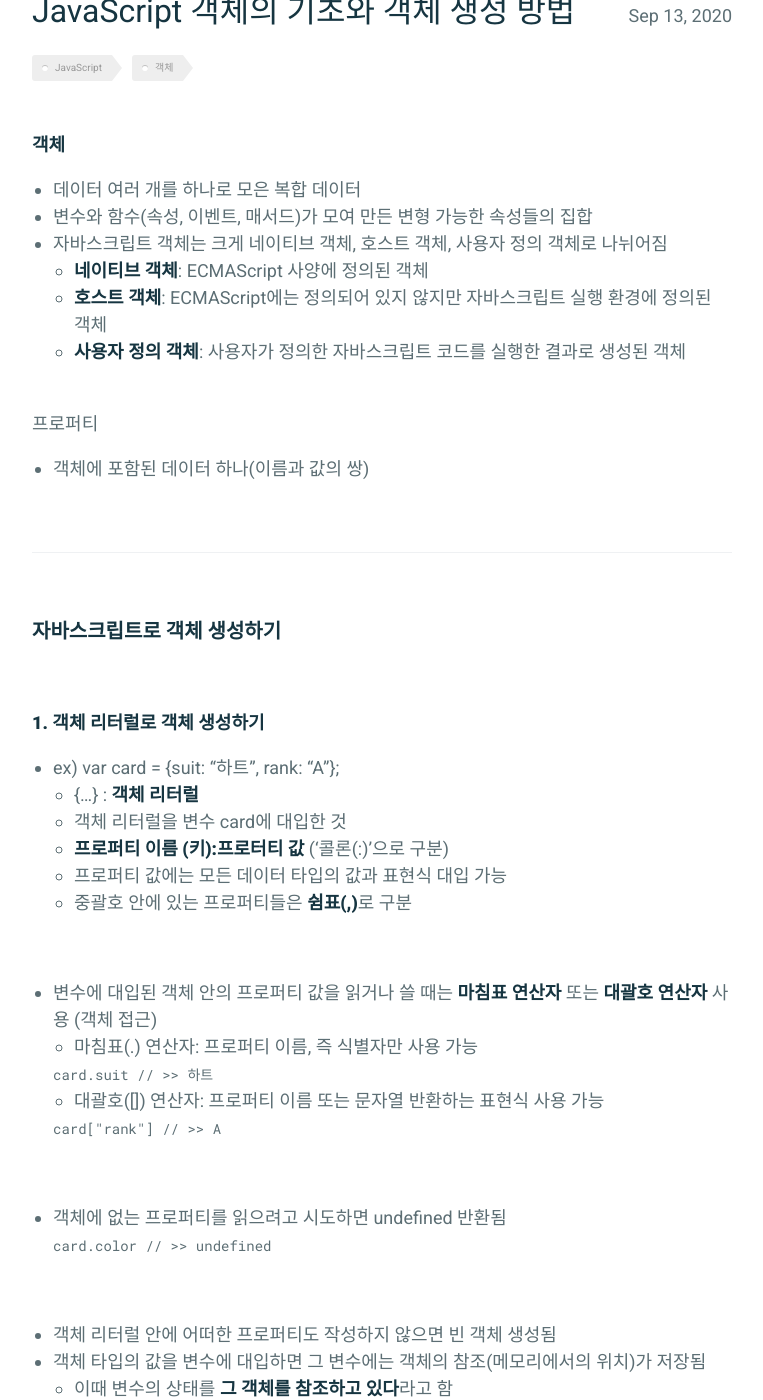
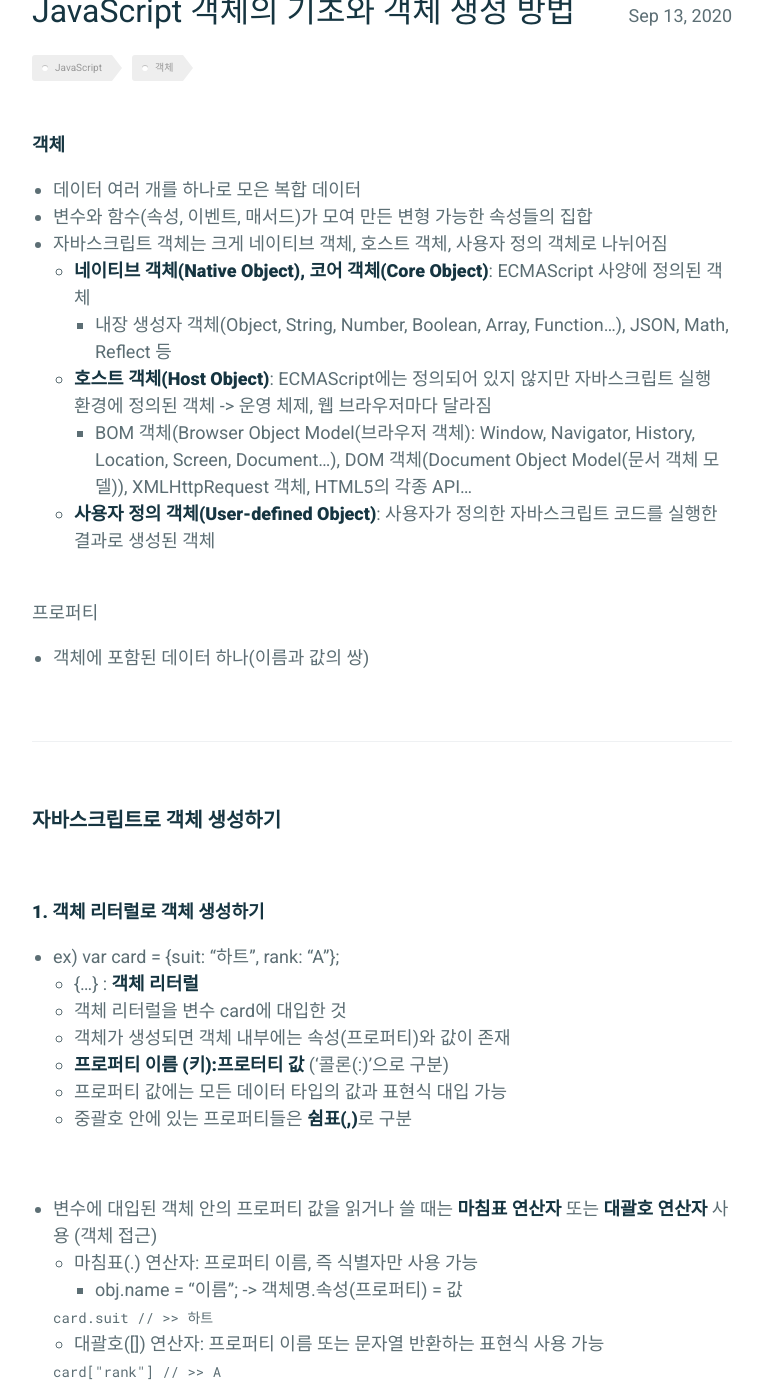
Before and after one commit to absolutelyfullycapable/absolutelyfullycapable.github.io, a Jekyll site: the page built from _posts/2020-09-13-javascript-객체의기초와생성방법.md, in a window 1280 px wide and 1400 px high, scrolled down 302 px. Shown: the whole window, without its empty margins (258-1021 px from the left). Built offline with Jekyll 4.4.1, drawn with Linux system fonts in a browser that asks for light colours; some of the changed text lies outside the part shown.

Commit message:
modify 2020-09-13 post - add contents

````diff
--- a/_posts/2020-09-13-javascript-객체의기초와생성방법.md
+++ b/_posts/2020-09-13-javascript-객체의기초와생성방법.md
@@ -23,9 +23,11 @@ comments: true
 -  데이터 여러 개를 하나로 모은 복합 데이터
 -  변수와 함수(속성, 이벤트, 매서드)가 모여 만든 변형 가능한 속성들의 집합
 -  자바스크립트 객체는 크게 네이티브 객체, 호스트 객체, 사용자 정의 객체로 나뉘어짐
-	- **네이티브 객체**: ECMAScript 사양에 정의된 객체
-	- **호스트 객체**: ECMAScript에는 정의되어 있지 않지만 자바스크립트 실행 환경에 정의된 객체
-	- **사용자 정의 객체**: 사용자가 정의한 자바스크립트 코드를 실행한 결과로 생성된 객체
+	- **네이티브 객체(Native  Object), 코어 객체(Core Object)**: ECMAScript 사양에 정의된 객체
+	    - 내장 생성자 객체(Object, String, Number, Boolean, Array, Function...), JSON, Math, Reflect 등
+	- **호스트 객체(Host Object)**: ECMAScript에는 정의되어 있지 않지만 자바스크립트 실행 환경에 정의된 객체 -> 운영 체제, 웹 브라우저마다 달라짐
+	    - BOM 객체(Browser Object Model(브라우저 객체): Window, Navigator, History, Location, Screen, Document...), DOM 객체(Document Object Model(문서 객체 모델)), XMLHttpRequest 객체, HTML5의 각종 API...
+	- **사용자 정의 객체(User-defined Object)**: 사용자가 정의한 자바스크립트 코드를 실행한 결과로 생성된 객체
 
 <br/>
 프로퍼티
@@ -44,6 +46,7 @@ comments: true
 - ex) var card = {suit: "하트", rank: "A"};
 	- {...} : **객체 리터럴**
 	- 객체 리터럴을 변수 card에 대입한 것
+	- 객체가 생성되면 객체 내부에는 속성(프로퍼티)와 값이 존재
 	- **프로퍼티 이름 (키):프로터티 값** ('콜론(:)'으로 구분)
 	- 프로퍼티 값에는 모든 데이터 타입의 값과 표현식 대입 가능
 	- 중괄호 안에 있는 프로퍼티들은 **쉼표(,)**로 구분
@@ -52,6 +55,7 @@ comments: true
 
 - 변수에 대입된 객체 안의 프로퍼티 값을 읽거나 쓸 때는 **마침표 연산자** 또는 **대괄호 연산자** 사용 (객체 접근)
 	- 마침표(.) 연산자: 프로퍼티 이름, 즉 식별자만 사용 가능
+	    - obj.name = "이름"; -> 객체명.속성(프로퍼티) = 값
 
     `card.suit // >> 하트`
 
@@ -73,8 +77,6 @@ comments: true
 	- 이때 변수의 상태를 **그 객체를 참조하고 있다**라고 함
 
 <br/>
-- - -
-<br/>
 
 - 프로퍼티 추가와 삭제
 	- 자바스크립트의 객체는 실행 중에 프로퍼티를 자유롭게 추가하거나 삭제할 수 있음
@@ -92,6 +94,42 @@ comments: true
 	delete card.rank;
     console.log(card); // >> Object {suit:"하트", value:14}
     ```
+
+<br/>
+
+- 간단한 예시
+
+```js
+let obj = {};
+obj.name = "이름";
+obj.age = "나이";
+
+document.write("객체 obj의 name 속성은 " + obj.name + "<br>");
+document.write("객체 obj의 age property은 " + obj.age + "<br>");
+document.write(obj);
+```
+
+![result](https://img1.daumcdn.net/thumb/R1280x0/?scode=mtistory2&fname=https%3A%2F%2Fblog.kakaocdn.net%2Fdn%2FbtFTFb%2FbtqM5UEZWaT%2F9v2oI2gzB6zWgrEc5y5Dd0%2Fimg.png)
+
+<br/>
+
+```js
+let address = {
+    "이름" : "홍길동",
+    "주소" : "서울특별시"
+};
+
+address.우편번호 = 1550; // 객체 속성 추가
+
+console.log(address.이름);
+console.log(address.주소);
+console.log(address.우편번호);
+
+address["연락처"] = "010-1234-5678"; // 객체 속성 추가
+console.log(address.연락처);
+```
+
+![result](https://img1.daumcdn.net/thumb/R1280x0/?scode=mtistory2&fname=https%3A%2F%2Fblog.kakaocdn.net%2Fdn%2FbfJbOq%2FbtqM4zg101Y%2FM5Is3YeZxgCMMWm7kKP10k%2Fimg.png)
 
 <br/>
 - - -
````
